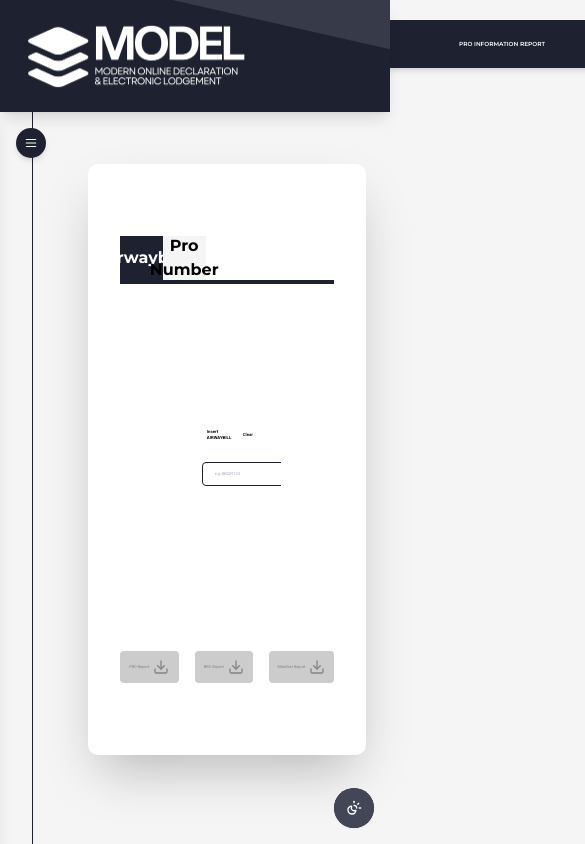
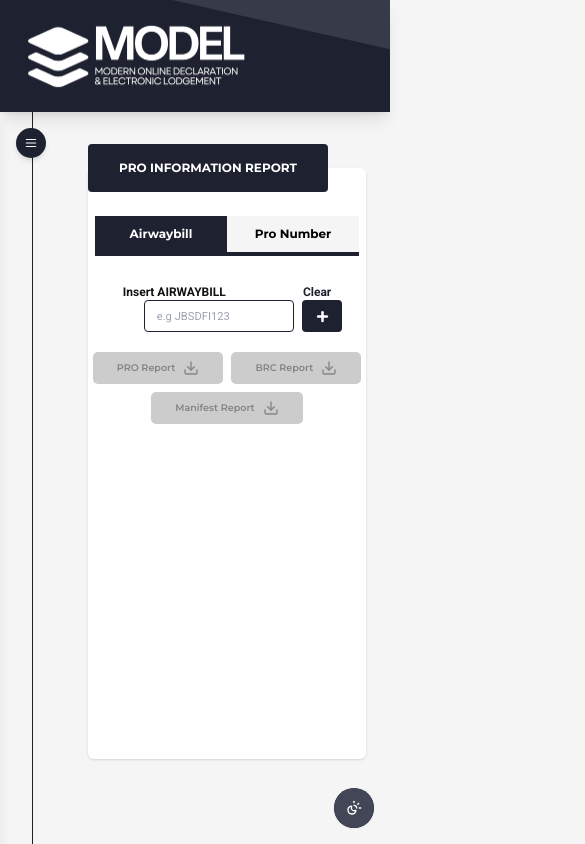
Before and after one commit to sysdevekonek/MODELv2-APP, a Next.js app in the folder modelv2-app/: page /report/operational-report/pro-info-report in a window 390 px wide. Shown: the top 844 px of the page, 585 px wide, since content can reach past the window. Built offline with nearby package versions, Linux system fonts and the light colour scheme.

Commit message:
dev - 78487 - Responsive Fix
Modified these files for UI responsiveness
- Modified pro-info-report\page.tsx
- Modified ProReportField.tsx

- Added xs size in tailwind.config.js
- Change the generated file name in useDynamicInputs.ts

```diff
--- a/modelv2-app/package.json
+++ b/modelv2-app/package.json
@@ -14,8 +14,10 @@
     "axios": "^1.10.0",
     "class-variance-authority": "^0.7.1",
     "clsx": "^2.1.1",
+    "exceljs": "^4.4.0",
     "framer-motion": "^12.23.22",
     "jsonwebtoken": "^9.0.2",
+    "lodash.debounce": "^4.0.8",
     "lucide-react": "^0.525.0",
     "next": "15.3.4",
     "react": "^19.0.0",
@@ -28,6 +30,7 @@
   "devDependencies": {
     "@eslint/eslintrc": "^3",
     "@types/jsonwebtoken": "^9.0.10",
+    "@types/lodash.debounce": "^4.0.9",
     "@types/node": "^20",
     "@types/react": "^19",
     "@types/react-dom": "^19",
--- a/modelv2-app/src/app/(pages)/report/operational-report/pro-info-report/page.tsx
+++ b/modelv2-app/src/app/(pages)/report/operational-report/pro-info-report/page.tsx
@@ -4,13 +4,9 @@ import ProReportField from '@/components/features/reports/ProReportField'
 
 const page = () => {
   return (
-    <div className='w-full h-[70vh] flex flex-col justify-center items-center p-8 mt-5 bg-bgContainer shadow-2xl rounded-[10px] overflow-auto'>
-        <div className='w-96 h-12 flex items-center justify-center absolute top-5 left-[310px] rounded text-[1.5vw] text-titlebodytext1 bg-main1 font-semibold shadow-md'>
-          <h3>PRO INFORMATION REPORT</h3>
-        </div>
-        <ProReportField />
-
-    </div>
+    <>
+      <ProReportField />
+    </>
   );
 }
 
--- a/modelv2-app/src/components/features/reports/ProReportField.tsx
+++ b/modelv2-app/src/components/features/reports/ProReportField.tsx
@@ -1,8 +1,10 @@
 // components/report/pro-report/DynamicInputFields.tsx
 'use client';
 import react, { useState } from 'react';
+import Button from "@/components/ui/Buttons";
 import { useDynamicInputs } from '../../../hooks/pro-report/useDynamicInputs';
 import { Download } from 'lucide-react';
+
 
 
 const ProReportField = () => {
@@ -23,43 +25,58 @@ const ProReportField = () => {
   } = useDynamicInputs(activeTab);
 
   return (
-    <div className='w-full h-full flex justify-center items-center'>
-    <div className='w-[100%] h-[85%] flex flex-col justify-between'>
-      <div className='border-b-4 border-mainDef3 flex w-full h-12 items-center text-mainTextDef3'>
+    <>
+    <div className='w-full h-auto md:h-[75vh] sm:h-[60vh] xs:h-[70vh] min-h-[60vh]
+                    mt-6 flex flex-col items-center justify-start bg-bgContainer shadow rounded-md'>
+    <div className='w-full'>
+      <div className='w-2/5 h-[3em] min-w-60
+                      mt-[-1.5em] bg-main1 text-titlebodytext1 font-bold flex justify-center items-center rounded'>
+        <h1 className='text-xs md:text-base lg:text-lg'>PRO INFORMATION REPORT</h1>
+      </div>
+    </div>
+    {/* Tabs */}
+    <div className='w-[95%] md:w-[90%] h-10 md:h-12
+                    mt-6 border-b-4 border-mainDef3 flex items-center text-mainTextDef3'>
       <button
-        className={`w-1/5 h-full flex items-center justify-center font-bold ${
+        className={`w-1/5 md:w-1/4 h-full text-xs md:text-sm xs:w-6/12
+                    flex items-center justify-center font-bold ${
           activeTab === 'airwaybill' ? 'bg-mainDef3' : 'bg-bgDef text-mainTextDef1'
         }`}
-        onClick={() => setActiveTab('airwaybill')}
-      >
+        onClick={() => setActiveTab('airwaybill')}>
         <h6>Airwaybill</h6>
       </button>
-
       <button
-        className={`w-1/5 h-full flex items-center justify-center font-bold ${
+        className={`w-1/5 md:w-1/4 h-full text-xs md:text-sm xs:w-6/12
+                    flex items-center justify-center font-bold ${
           activeTab === 'pronumber' ? 'bg-mainDef3' : 'bg-bgDef text-mainTextDef1'
         }`}
-        onClick={() => setActiveTab('pronumber')}
-      >
+        onClick={() => setActiveTab('pronumber')}>
         <h6>Pro Number</h6>
       </button>
       </div>
       {/* Content */}
-      <div className='{border border-purple-900} py-5 w-full flex flex-col justify-start items-center max-h-[240px] overflow-y-auto bg-bgDefcont scrollbar-thin scrollbar-thumb-mainDef3 scrollbar-track-bgDef'>
-        <div className="{border border-pink-700} h-full w-full flex flex-col justify-start items-center">
-        <div className="{border border-red-700} flex flex-col h-full w-6/12 justify-center items-center">
-          <div className='{border border-green-700} w-[90%] font-bold text-[1.1vw] flex pl-7'>
-            <div className='{border border-blue-700} font-semibold w-2/4 flex justify-start items-center'>
-              <p>
+      <div className='mt-2 {border border-purple-900} py-5 w-full flex flex-col justify-start items-center bg-bgDefcont'>
+        <div className="{border border-pink-700} h-full w-full xs:w-5/6 flex flex-col justify-start items-center">
+        {/* header row */}
+        <div className="{border border-red-700} flex flex-col w-full justify-start items-center">
+          <div className='{border border-green-700} w-2/4 md:w-4/5 xs:w-full font-bold text-[1.1vw] flex justify-around'>
+          <div className='{border border-teal-500} flex w-[90%] lg:w-[72%] md:ml-6 justify-between '>
+            <div className='{border border-blue-700} font-semibold flex justify-start items-center'>
+              <p className='text-xs md:text-sm'>
                 {activeTab === 'airwaybill' ? 'Insert AIRWAYBILL' : 'Insert PRO NUMBER'}
               </p>
             </div>
-            <div className='{border border-yellow-700} w-1/5 h-full flex justify-center items-center'>
-              <button className='hover:underline text-mainTextDef2 hover:text-red-500'
+            <div className='{border border-purple-700} h-full flex justify-center items-center'>
+              <button className='hover:underline text-mainTextDef2 hover:text-red-500 text-xs md:text-sm'
                 onClick={clearFields}>Clear</button>
             </div>
           </div>
-        <div className='w-full max-h-[250px] overflow-y-auto flex flex-col justify-around gap-2 scrollbar-thin scrollbar-thumb-mainDef3 scrollbar-track-bgDef p-5'>
+          </div>
+
+        {/* Input Fields */}
+        <div className="{border border-yellow-700} w-full md:w-4/5 max-h-[150px] md:max-h-[200px]
+                        overflow-y-auto flex flex-col items-center gap-2
+                        scrollbar-thin scrollbar-thumb-mainDef3 scrollbar-track-bgDef">
         {fields.map((field, index) => {
           const trimmed = field.trim();
           const showValidation = trimmed.length >= 2;
@@ -72,12 +89,12 @@ const ProReportField = () => {
           return (
             <div
               key={index}
-              className="{border border-red-700} flex flex-row items-center gap-2 text-mainTextDef3 w-full h-full"
+              className="min-h-8 w-full {border border-red-700} flex flex-row justify-center items-center gap-2 text-mainTextDef3"
             >
             <span className="w-6 h-6 flex justify-center items-center">
                 {isLoading && (
                   <div role="status">
-                    <svg aria-hidden="true" className="w-5 h-5 me-2 text-gray-400 animate-spin dark:text-gray-600 fill-blue-600" viewBox="0 0 100 101" fill="none" xmlns="http://www.w3.org/2000/svg"><path d="M100 50.5908C100 78.2051 77.6142 100.591 50 100.591C22.3858 100.591 0 78.2051 0 50.5908C0 22.9766 22.3858 0.59082 50 0.59082C77.6142 0.59082 100 22.9766 100 50.5908ZM9.08144 50.5908C9.08144 73.1895 27.4013 91.5094 50 91.5094C72.5987 91.5094 90.9186 73.1895 90.9186 50.5908C90.9186 27.9921 72.5987 9.67226 50 9.67226C27.4013 9.67226 9.08144 27.9921 9.08144 50.5908Z" fill="currentColor"/><path d="M93.9676 39.0409C96.393 38.4038 97.8624 35.9116 97.0079 33.5539C95.2932 28.8227 92.871 24.3692 89.8167 20.348C85.8452 15.1192 80.8826 10.7238 75.2124 7.41289C69.5422 4.10194 63.2754 1.94025 56.7698 1.05124C51.7666 0.367541 46.6976 0.446843 41.7345 1.27873C39.2613 1.69328 37.813 4.19778 38.4501 6.62326C39.0873 9.04874 41.5694 10.4717 44.0505 10.1071C47.8511 9.54855 51.7191 9.52689 55.5402 10.0491C60.8642 10.7766 65.9928 12.5457 70.6331 15.2552C75.2735 17.9648 79.3347 21.5619 82.5849 25.841C84.9175 28.9121 86.7997 32.2913 88.1811 35.8758C89.083 38.2158 91.5421 39.6781 93.9676 39.0409Z" fill="currentFill"/></svg>
+                      <svg className="animate-spin h-4 w-4 md:h-5 md:w-5 text-gray-400" xmlns="http://www.w3.org/2000/svg" fill="none" viewBox="0 0 24 24"><circle className="opacity-25" cx="12" cy="12" r="10" stroke="currentColor"strokeWidth="4"/><path className="opacity-75" fill="currentColor" d="M4 12a8 8 0 018-8v4a4 4 0 00-4 4H4z"/></svg>
                     <span className="sr-only">Loading...</span>
                   </div>
                 )}
@@ -94,7 +111,8 @@ const ProReportField = () => {
               </span>
               <input
                 type="text"
-                className={`pl-3 pr-10 text-[1vw] h-full rounded border text-mainTextDef1 ${
+                className={`lg:w-[65%] md:w-4/5 xs:w-[65%] md:text-sm sm:text-xs xs:text-[0.7rem]
+                  pl-3 pr-10 text-base h-full rounded border text-mainTextDef1 ${
                   isValid
                     ? 'border-green-500'
                     : isInvalid
@@ -108,16 +126,16 @@ const ProReportField = () => {
                 {index === 0 ? (
                   <button
                     onClick={handleAdd}
-                    className="flex justify-center items-center w-[10%] h-full rounded bg-mainDef3 hover:bg-[#353B55] transition font-bold"
+                    className="flex justify-center items-center w-10 h-full min-h-full rounded bg-mainDef3 hover:bg-[#353B55] transition text-bold"
                   >
-                    <h3 className="text-[1.5vw]">+</h3>
+                    <svg xmlns="http://www.w3.org/2000/svg" width="15" height="15" viewBox="0 0 24 24" fill="none" stroke="currentColor" strokeWidth="4" strokeLinecap="round" strokeLinejoin="round" className="lucide lucide-plus-icon lucide-plus"><path d="M5 12h14"/><path d="M12 5v14"/></svg>
                   </button>
                 ) : (
                   <button
                     onClick={() => handleRemove(index)}
-                    className="flex justify-center items-center w-[10%] h-[100%] rounded bg-mainDef3 hover:bg-[#353B55] transition font-bold"
+                    className="flex justify-center items-center w-10 h-full min-h-full rounded bg-mainDef3 hover:bg-[#353B55] transition font-bold"
                   >
-                    <h3 className="text-[1.5vw]">-</h3>
+                    <svg xmlns="http://www.w3.org/2000/svg" width="15" height="15" viewBox="0 0 24 24" fill="none" stroke="currentColor" strokeWidth="4" strokeLinecap="round" strokeLinejoin="round" className="lucide lucide-minus-icon lucide-minus"><path d="M5 12h14"/></svg>
                   </button>
                 )}
                 </div>
@@ -126,54 +144,46 @@ const ProReportField = () => {
           </div>
         </div>
       </div>
+      </div>
 
-      </div>
       {/* Buttons */}
-      <div className='w-full h-auto text-mainTextDef3 flex justify-center items-center gap-4'>
-        <button className={`flex flex-row justify-center items-center h-8 w-36 rounded gap-1 transition
-          ${areAllValid() && !isGenerating
-          ? 'bg-mainDef3 text-mainTextDef3 hover:bg-[#353B55]'
-          : 'bg-[#cccccc] text-[#848484] cursor-not-allowed'}`}
+      <div className='w-full flex flex-wrap justify-center items-center gap-2 md:gap-4'>
+        <Button
           onClick={() => handleGenerate('PRO')}
           disabled={!areAllValid() || isGenerating}
           title={!areAllValid() ? 'All fields must be valid to proceed' : ''}
+          variant='primary'
           >
-          <span className="text-[1vw]">
+          <span className="text-base md:text-sm sm:text-xs xs:text-[0.6rem]">
             {isGenerating && activeReport === "PRO" ? "Generating..." : "PRO Report"}
           </span>
           <Download size={16} strokeWidth={2} />
-        </button>
-        <button className={`flex flex-row justify-center items-center h-8 w-36 rounded gap-1 transition
-          ${areAllValid() && !isGenerating
-          ? 'bg-mainDef3 text-mainTextDef3 hover:bg-[#353B55]'
-          : 'bg-[#cccccc] text-[#848484] cursor-not-allowed'}`}
+        </Button>
+        <Button
           onClick={() => handleGenerate('BRC')}
-          disabled={!areAllValid()}
+          disabled={!areAllValid() || isGenerating}
           title={!areAllValid() ? 'All fields must be valid to proceed' : ''}
+          variant='primary'
           >
-          <span className="text-[1vw]">
+          <span className="text-base md:text-sm sm:text-xs xs:text-[0.6rem]">
             {isGenerating && activeReport === "BRC" ? "Generating..." : "BRC Report"}
           </span>
           <Download size={16} strokeWidth={2} />
-        </button>
-        <button className={`flex flex-row justify-center items-center h-8 w-40 rounded gap-1 transition
-          ${areAllValid() && !isGenerating
-          ? 'bg-mainDef3 text-mainTextDef3 hover:bg-[#353B55]'
-          : 'bg-[#cccccc] text-[#848484] cursor-not-allowed'}`}
+        </Button>
+        <Button
           onClick={() => handleGenerate('MNF')}
-          disabled={!areAllValid()}
+          disabled={!areAllValid() || isGenerating}
           title={!areAllValid() ? 'All fields must be valid to proceed' : ''}
+          variant='primary'
           >
-          <span className="text-[1vw]">
+          <span className="text-base md:text-sm sm:text-xs xs:text-[0.6rem]">
             {isGenerating && activeReport === "MNF" ? "Generating..." : "Manifest Report"}
           </span>
           <Download size={16} strokeWidth={2} />
-        </button>
+        </Button>
       </div>
     </div>
-  </div>
-
-
+    </>
   );
 };
 
--- a/modelv2-app/src/hooks/pro-report/useDynamicInputs.ts
+++ b/modelv2-app/src/hooks/pro-report/useDynamicInputs.ts
@@ -225,7 +225,7 @@ export function useDynamicInputs(activeTab: "airwaybill" | "pronumber") {
       const url  = URL.createObjectURL(blob);
       const a    = document.createElement("a");
       a.href     = url;
-      a.download = "pro_info_report.xlsx";
+      a.download = "MODEL_REPORT.xlsx";
       a.click();
       URL.revokeObjectURL(url);
       clearFields();
--- a/modelv2-app/tailwind.config.js
+++ b/modelv2-app/tailwind.config.js
@@ -102,7 +102,10 @@ module.exports = {
   			lg: 'var(--radius)',
   			md: 'calc(var(--radius) - 2px)',
   			sm: 'calc(var(--radius) - 4px)'
-  		}
+  		},
+		  screens: {
+			'xs': '390px',
+		},
   	}
   },
   plugins: [require("tailwindcss-animate")],
```
Also changed, not shown: 1 other file (tests, documents, lock files or other folders).
